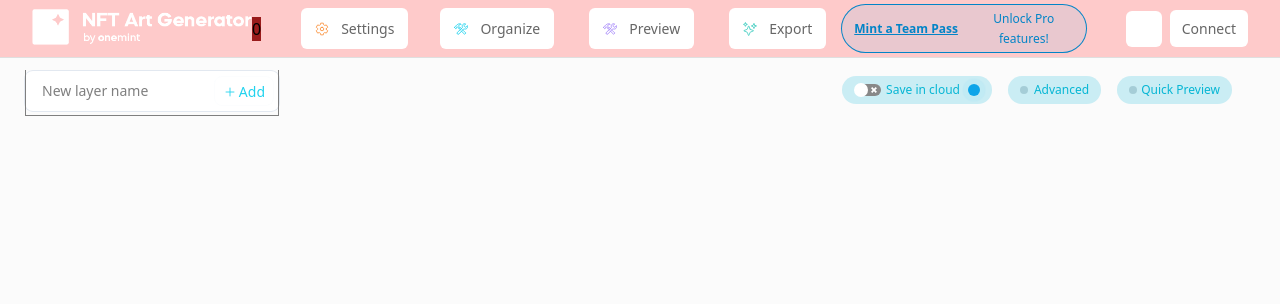
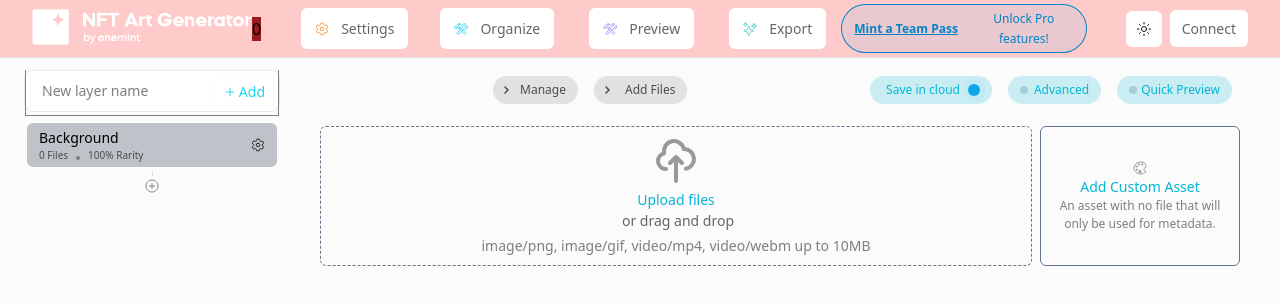
Before and after one commit to hd3946/Gacha, a Next.js app in the folder apps/web/: page / in a window 1280 px wide. Shown: the top 304 px of the page. Built offline with nearby package versions, Linux system fonts and the light colour scheme.

Commit message:
Organize 디자인 추가 버튼 및 업로드 추가

```diff
--- a/apps/web/src/components/HeaderTest.tsx
+++ b/apps/web/src/components/HeaderTest.tsx
@@ -84,7 +84,7 @@
         </div>
         <div className="ml-auto flex items-center justify-end gap-2">
           <button
-            className="relative inline-flex items-center justify-center flex-shrink-0 cursor-pointer rounded-md transition-colors duration-200 ease-in-out focus:outline-none text-white h-[36px] w-[36px] bg-white hover:bg-gray-200 dark:bg-slate-800 dark:hover:bg-slate-700 text-gray-900 dark:text-gray-400"
+            className="text-gray-600 relative inline-flex items-center justify-center flex-shrink-0 cursor-pointer rounded-md transition-colors duration-200 ease-in-out focus:outline-none h-[36px] w-[36px] bg-white hover:bg-gray-200 dark:bg-slate-800 dark:hover:bg-slate-700 text-gray-900 dark:text-gray-400"
             id="headlessui-switch-1"
             role="switch"
             type="button"
--- a/apps/web/src/components/Organize.tsx
+++ b/apps/web/src/components/Organize.tsx
@@ -1,6 +1,6 @@
 'use client'
 import { IonIcon } from '@ionic/react'
-import { addOutline } from 'ionicons/icons'
+import { addCircleOutline, addOutline, colorPaletteOutline, settingsOutline } from 'ionicons/icons'
 
 const Organize = () => {
   return (
@@ -14,7 +14,8 @@
               type="text"
               id="layer name"
               className="outline-none group flex items-center h-auto flex-none py-3 pl-4 pr-3.5 text-sm dark:focus:text-white focus:placeholder:text-white/75 bg-transparent w-full"
-              placeholder="New layer name"></input>
+              placeholder="New layer name"
+            />
             <button className="absolute right-[5px] top-[5px] bottom-[5px] text-cyan-400 dark:hover:text-violet-200 text-sm border rounded-lg px-2 py-1 border-1 border-slate-200/10 hover:bg-slate-700/10">
               <div className="relative gap-0.5 flex items-center">
                 <span className="inline-flex items-center">
@@ -24,113 +25,121 @@
               </div>
             </button>
           </div>
+          {/* 아래 */}
+          <div className="overflow-y-auto h-fit md:h-[calc(100vh-175px)] hiddenScrollbar px-0.5">
+            <div data-rbd-droppable-id="droppable" data-rbd-droppable-context-id="0">
+              <div>
+                <div
+                  id="Background|z5fIU"
+                  data-rbd-draggable-context-id="0"
+                  data-rbd-draggable-id="Background|z5fIU"
+                  role="button"
+                  aria-describedby="rbd-hidden-text-0-hidden-text-0"
+                  data-rbd-drag-handle-draggable-id="Background|z5fIU"
+                  data-rbd-drag-handle-context-id="0"
+                  draggable="false">
+                  <div className="mt-3 grid grid-cols-12 outline-none group w-full rounded-md items-center text-sm py-1 px-3 hover:bg-slate-700/20 dark:hover:bg-slate-700/50 transition transition-bg duration-100 cursor-pointer bg-slate-700/30 dark:bg-slate-700/50">
+                    <div className="col-span-11 flex items-center">
+                      <div className="flex flex-col w-full">
+                        <p className="whitespace-nowrap text-sm font-medium truncate text-black dark:text-cyan-400 ">
+                          Background
+                        </p>
+                        <div className="flex dark:group-hover:text-gray-200  dark:text-gray-200">
+                          <span className="text-[10px] inline-flex rounded-md ">0 Files</span>
+                          <span className="w-1 h-1 rounded-full mt-2 mx-2 bg-gray-500  dark:bg-gray-200"></span>
+                          <span className="text-[10px] inline-flex rounded-md ">100% Rarity</span>
+                        </div>
+                      </div>
+                    </div>
+                    <div className="col-span-1 ml-auto hover:text-white dark:hover:text-white text-gray-900 dark:text-white/50 transition-all">
+                      <button type="button" className="flex items-center">
+                        <IonIcon
+                          icon={settingsOutline}
+                          name=""
+                          role="img"
+                          className="md hydrated"
+                          aria-label="settings outline"
+                        />
+                      </button>
+                    </div>
+                  </div>
+                  <div className="flex flex-col justify-center w-full items-center relative mt-1 -mb-2">
+                    <div className="h-[5px] w-[1px] bg-gray-300 dark:bg-gray-500"></div>
+                    <button
+                      type="button"
+                      className="dark:text-white flex items-center text-gray-500 hover:!text-cyan-400 p-0.5">
+                      <IonIcon
+                        icon={addCircleOutline}
+                        role="img"
+                        className="md hydrated"
+                        aria-label="add circle outline"
+                      />
+                    </button>
+                  </div>
+                </div>
+              </div>
+            </div>
+          </div>
         </aside>
 
         <main className="grow overflow-hidden">
+          {/* 첫번째 */}
           <div className="pb-4 transition-all duration-200 ease-in-out space-y-2" style={{ position: 'relative' }}>
             <div className="flex h-10 items-center gap-4 overflow-auto hiddenScrollbar max-w-full whitespace-nowrap px-2">
               <div className="flex items-center gap-4">
                 <div className="inline-block relative h-[36px] min-w-[10px]">
-                  <span className="h-full invisible font-semibold text-2xl p-0.5"></span>
+                  <span className="h-full invisible font-semibold text-2xl p-0.5">Background</span>
+                  <input
+                    type="text"
+                    className="absolute inset-0 w-full h-full rounded-sm bg-transparent border-none text-cyan-400 focus:outline-none focus:ring-2 focus:ring-cyan-400/30 font-semibold text-2xl p-0.5"
+                  />
                 </div>
+                <button
+                  type="button"
+                  className="flex items-center my-auto font-medium text-xs leading-5 rounded-full text-bray-400 bg-gray-500/20 hover:bg-gray-500/50 py-1 px-3">
+                  <span>
+                    <svg
+                      width="3"
+                      height="6"
+                      className="mr-3 overflow-visible transition-transform duration-200 ease-in-out"
+                      aria-hidden="true">
+                      <path
+                        d="M0 0L3 3L0 6"
+                        fill="none"
+                        stroke="currentColor"
+                        stroke-width="1.5"
+                        stroke-linecap="round"
+                        stroke-linejoin="round"></path>
+                    </svg>
+                  </span>
+                  <span>Manage</span>
+                </button>
+                <button
+                  type="button"
+                  className="flex items-center my-auto font-medium text-xs leading-5 rounded-full text-bray-400 bg-gray-500/20 hover:bg-gray-500/50 py-1 px-3 gap-1">
+                  <span>
+                    <svg
+                      width="3"
+                      height="6"
+                      className="mr-3 overflow-visible transition-transform duration-200 ease-in-out"
+                      aria-hidden="true">
+                      <path
+                        d="M0 0L3 3L0 6"
+                        fill="none"
+                        stroke="currentColor"
+                        stroke-width="1.5"
+                        stroke-linecap="round"
+                        stroke-linejoin="round"></path>
+                    </svg>
+                  </span>
+                  <span>Add Files</span>
+                </button>
               </div>
               <div className="ml-auto flex gap-4">
                 <button
                   type="button"
                   className="empty:hidden inline-block my-auto font-medium text-xs leading-5 rounded-full  bg-cyan-500/20 py-1 px-3 text-cyan-500 hover:bg-cyan-500/30 dark:hover:text-cyan-300">
                   <span className="flex items-center">
-                    <div
-                      style={{
-                        position: 'relative',
-                        display: 'inline-block',
-                        textAlign: 'left',
-                        opacity: 1,
-                        direction: 'ltr',
-                        borderRadius: '6px',
-                        transition: 'opacity 0.25s ease 0s',
-                        touchAction: 'none',
-                        WebkitTapHighlightColor: 'rgba(0, 0, 0, 0)',
-                        userSelect: 'none'
-                      }}>
-                      <div
-                        className="react-switch-bg"
-                        style={{
-                          height: '12px',
-                          width: '26px',
-                          margin: '1px',
-                          position: 'relative',
-                          background: 'rgb(136, 136, 136)',
-                          borderRadius: '6px',
-                          cursor: 'pointer',
-                          transition: 'background 0.25s ease 0s'
-                        }}>
-                        <div
-                          style={{
-                            height: '12px',
-                            width: '14px',
-                            position: 'relative',
-                            opacity: '0',
-                            pointerEvents: 'none',
-                            transition: 'opacity 0.25s ease 0s'
-                          }}>
-                          <svg
-                            height="100%"
-                            width="100%"
-                            viewBox="-2 -5 17 21"
-                            style={{
-                              position: 'absolute',
-                              top: '0px'
-                            }}>
-                            <path
-                              d="M11.264 0L5.26 6.004 2.103 2.847 0 4.95l5.26 5.26 8.108-8.107L11.264 0"
-                              fill="#fff"
-                              fillRule="evenodd"></path>
-                          </svg>
-                        </div>
-                        <div
-                          style={{
-                            height: '12px',
-                            width: '14px',
-                            position: 'absolute',
-                            opacity: '1',
-                            right: '0px',
-                            top: '0px',
-                            pointerEvents: 'none',
-                            transition: 'opacity 0.25s ease 0s'
-                          }}>
-                          <svg
-                            viewBox="-2 -5 14 20"
-                            height="100%"
-                            width="100%"
-                            style={{
-                              position: 'absolute',
-                              top: '0px'
-                            }}>
-                            <path
-                              d="M9.9 2.12L7.78 0 4.95 2.828 2.12 0 0 2.12l2.83 2.83L0 7.776 2.123 9.9 4.95 7.07 7.78 9.9 9.9 7.776 7.072 4.95 9.9 2.12"
-                              fill="#fff"
-                              fillRule="evenodd"></path>
-                          </svg>
-                        </div>
-                      </div>
-                      <div
-                        className="react-switch-handle"
-                        style={{
-                          height: '14px',
-                          width: '14px',
-                          background: 'rgb(255, 255, 255)',
-                          display: 'inline-block',
-                          cursor: 'pointer',
-                          borderRadius: '50%',
-                          position: 'absolute',
-                          transform: 'translateX(0px)',
-                          top: '0px',
-                          outline: '0px',
-                          border: '0px',
-                          transition:
-                            'background-color 0.25s ease 0s, transform 0.25s ease 0s, box-shadow 0.15s ease 0s'
-                        }}></div>
-                    </div>
                     <span className="ml-1">Save in cloud</span>
                     <span className="relative flex h-3 w-3 ml-2">
                       <span className="animate-ping absolute inline-flex h-full w-full rounded-full bg-sky-400 opacity-75 animationLimit"></span>
@@ -138,6 +147,7 @@
                     </span>
                   </span>
                 </button>
+
                 <button className="empty:hidden inline-block my-auto font-medium text-xs leading-5 rounded-full  bg-cyan-500/20 hover:bg-cyan-500/30 dark:hover:text-cyan-300 py-1 px-3 text-cyan-500">
                   <span className="flex items-center gap-0.5">
                     <span className="h-2 w-2 -100 rounded-full flex items-center justify-center bg-cyan-900/20 dark:bg-cyan-900"></span>
@@ -154,6 +164,55 @@
               </div>
             </div>
           </div>
+          {/* 두번째 */}
+          <div className="flex gap-2">
+            <div className="w-full cursor-pointer transition m-auto justify-center rounded-md border border-dashed border-slate-500 hover:border-slate-300 px-6 h-[140px] flex items-center">
+              <div className="drop w-full">
+                <div className="file-drop-target">
+                  <div className="space-y-1 text-center ml-auto">
+                    <svg
+                      aria-hidden="true"
+                      className="mx-auto h-12 w-12 text-gray-400"
+                      fill="none"
+                      stroke="currentColor"
+                      viewBox="0 0 24 24"
+                      xmlns="http://www.w3.org/2000/svg">
+                      <path
+                        stroke-linecap="round"
+                        stroke-linejoin="round"
+                        stroke-width="2"
+                        d="M7 16a4 4 0 01-.88-7.903A5 5 0 1115.9 6L16 6a5 5 0 011 9.9M15 13l-3-3m0 0l-3 3m3-3v12"></path>
+                    </svg>
+                    <div className="text-sm text-gray-600 ml-auto">
+                      <label
+                        htmlFor="file-upload"
+                        className="relative cursor-pointer rounded-md font-medium text-cyan-500 focus-within:outline-none focus-within:ring-2 focus-within:ring-cyan-400 focus-within:ring-offset-2 hover:text-cyan-400">
+                        <span>Upload files</span>
+                        <input accept="image/png, image/gif, video/mp4, video/webm" type="file" className="hidden" />
+                      </label>
+                      <p className="pl-1">or drag and drop</p>
+                    </div>
+                    <p className="mb-2 text-sm text-gray-500 dark:text-gray-400">
+                      image/png, image/gif, video/mp4, video/webm up to 10MB
+                    </p>
+                  </div>
+                </div>
+              </div>
+            </div>
+            <button
+              className="max-w-[200px] cursor-pointer transition justify-center rounded-md border border-slate-500 hover:border-slate-300 p-4 w-fit flex flex-col items-center h-[140px]"
+              title="These assets will not have an image/video attached to them, meaning they will only be used for the metadata.">
+              <span className="inline-flex items-center text-gray-400">
+                <IonIcon icon={colorPaletteOutline} />
+              </span>
+              <p className="relative cursor-pointer text-sm rounded-md font-medium text-cyan-500 focus-within:outline-none focus-within:ring-2 focus-within:ring-cyan-400 focus-within:ring-offset-2 hover:text-cyan-400">
+                Add Custom Asset
+              </p>
+              <p className="text-xs text-gray-500">An asset with no file that will only be used for metadata.</p>
+            </button>
+          </div>
+          {/* 세번째 */}
+          <div className="w-full min-h-[calc(100vh-150px)] block relative"></div>
         </main>
       </div>
     </div>
```
